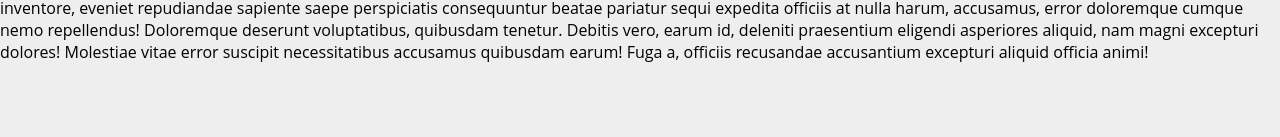
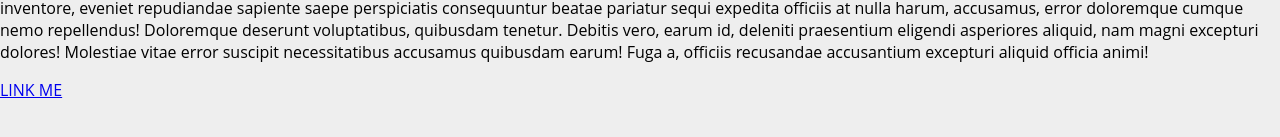
Before and after one commit to echan35/first-git-repo, a plain HTML site: page index.html in a window 1280 px wide. Shown: the part 373-510 px from the top of the page. Drawn offline with Linux system fonts and the light colour scheme.

Commit message:
added a link

```diff
--- a/index.html
+++ b/index.html
@@ -20,6 +20,8 @@
 		<span>Possimus, corporis, laboriosam. Quis inventore, eveniet repudiandae sapiente saepe perspiciatis consequuntur beatae pariatur sequi expedita officiis at nulla harum, accusamus, error doloremque cumque nemo repellendus! Doloremque deserunt voluptatibus, quibusdam tenetur.</span>
 		<span>Debitis vero, earum id, deleniti praesentium eligendi asperiores aliquid, nam magni excepturi dolores! Molestiae vitae error suscipit necessitatibus accusamus quibusdam earum! Fuga a, officiis recusandae accusantium excepturi aliquid officia animi!</span>
 	</p>
+	<a href="#">LINK ME</a>
+
 </body>
 <script src="scripts/main.js"></script>
 </html>
```
